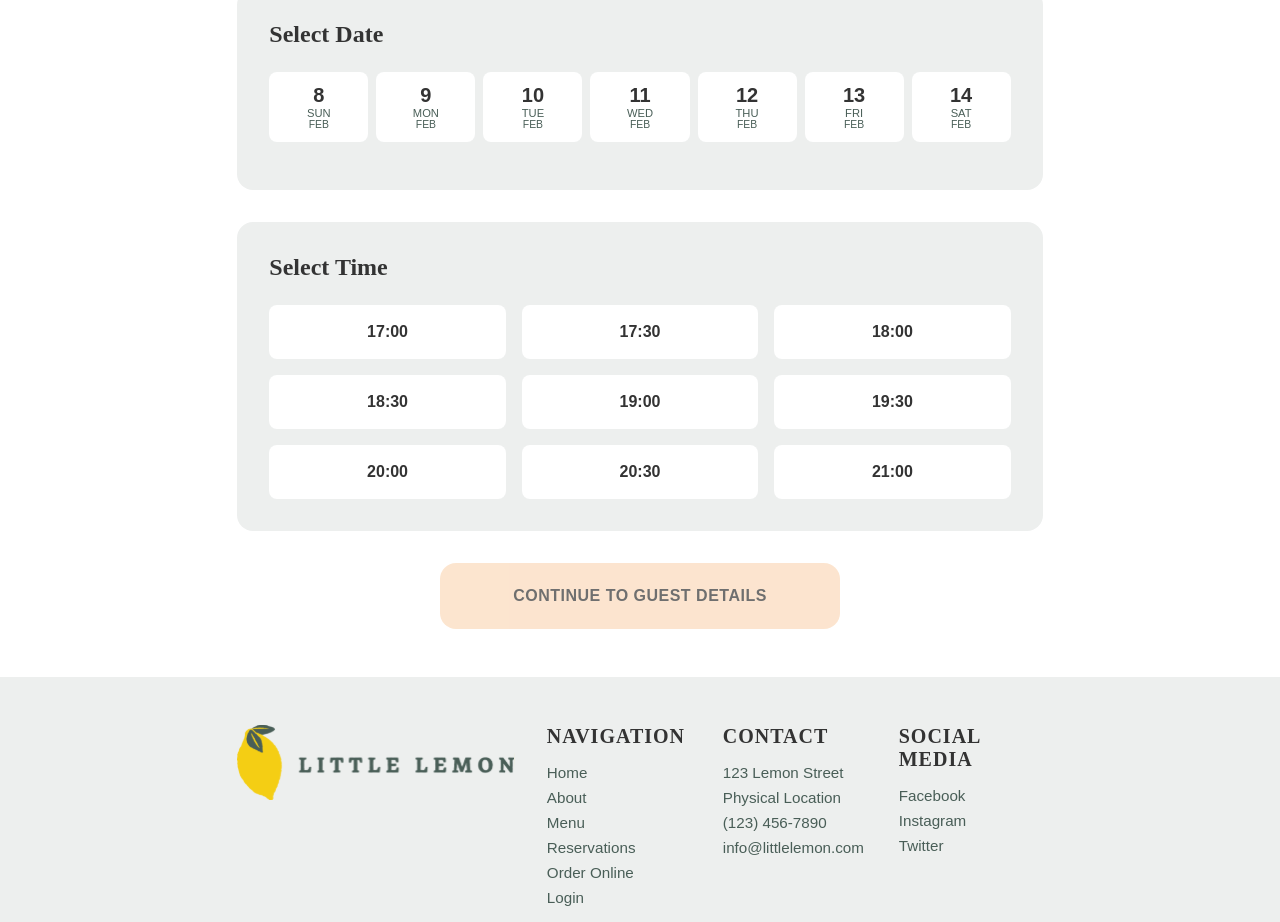
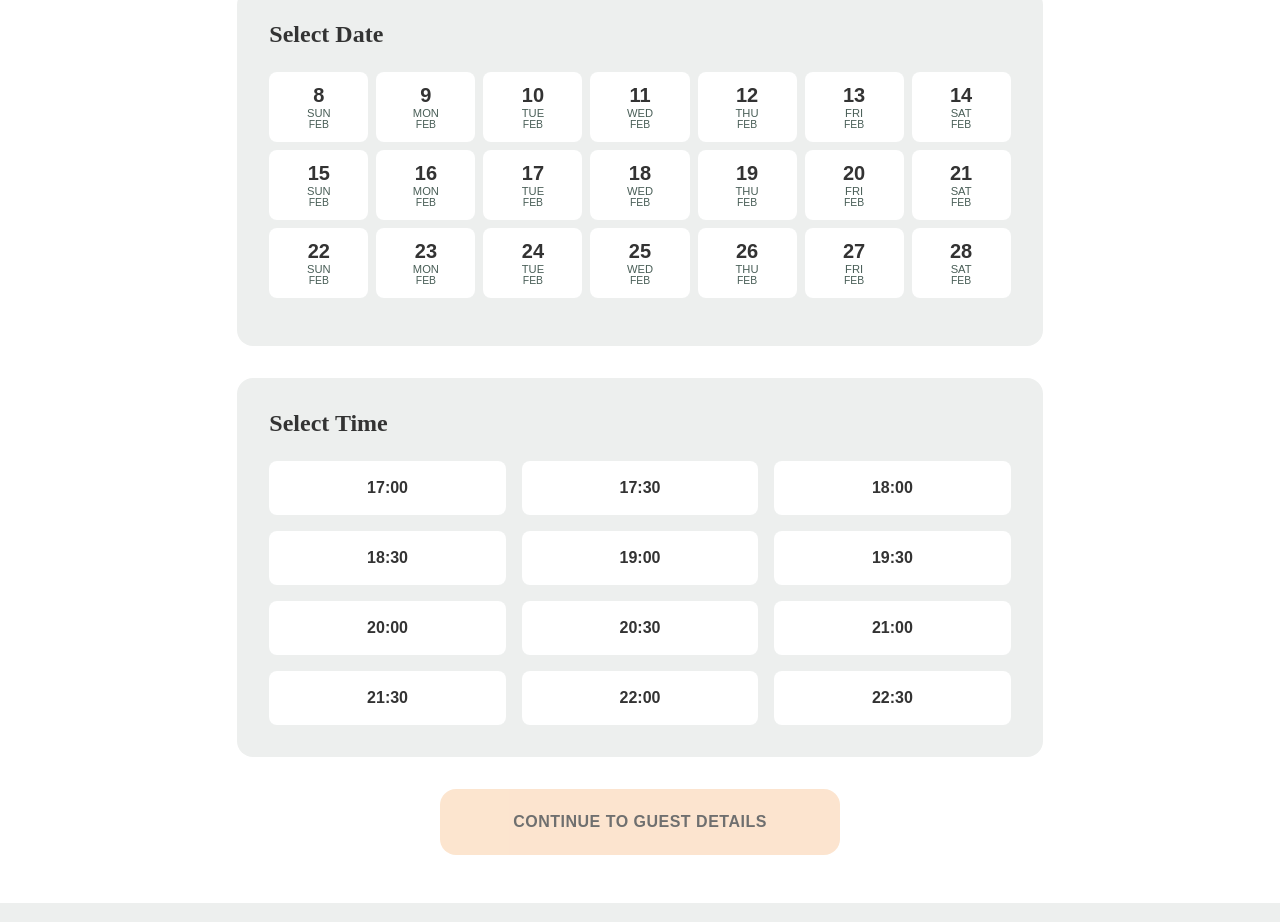
Before and after one commit to Keeferf/coursera-projects, a React (Create React App) app in the folder little-lemon-capstone/: page /reservations in a window 1280 px wide. Shown: the part 364-1286 px from the top of the page. Built offline with nearby package versions, Linux system fonts and the light colour scheme.

Commit message:
Updated date & time selection

```diff
--- a/little-lemon-capstone/src/components/reservations/DateTimeSelection.js
+++ b/little-lemon-capstone/src/components/reservations/DateTimeSelection.js
@@ -6,11 +6,10 @@ const DateTimeSelection = ({ onContinue }) => {
   const [selectedDate, setSelectedDate] = useState(null);
   const [selectedTime, setSelectedTime] = useState(null);
 
-  // Generate next 7 days for the calendar (fits better in container)
   const generateDates = () => {
     const dates = [];
     const today = new Date();
-    for (let i = 0; i < 7; i++) {
+    for (let i = 0; i < 21; i++) {
       const date = new Date(today);
       date.setDate(today.getDate() + i);
       dates.push(date);
@@ -31,6 +30,9 @@ const DateTimeSelection = ({ onContinue }) => {
     "20:00",
     "20:30",
     "21:00",
+    "21:30",
+    "22:00",
+    "22:30",
   ];
 
   const formatDate = (date) => {
```
Also changed, not shown: little-lemon-capstone/src/components/reservations/GuestDetails.css (added), little-lemon-capstone/src/components/reservations/GuestDetails.js (added).
